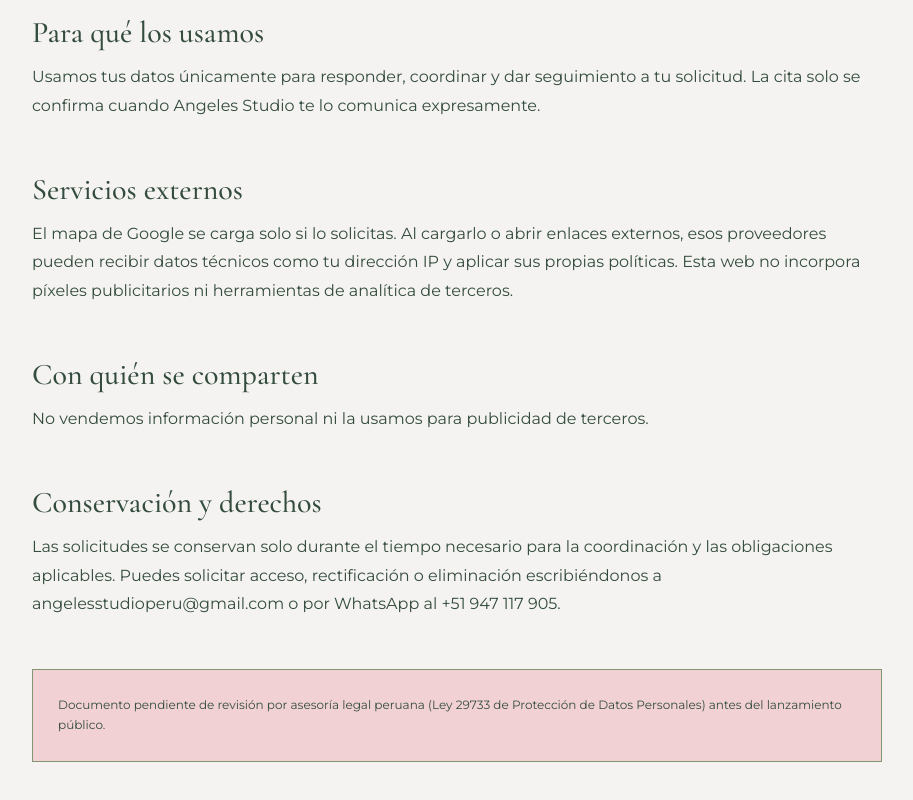
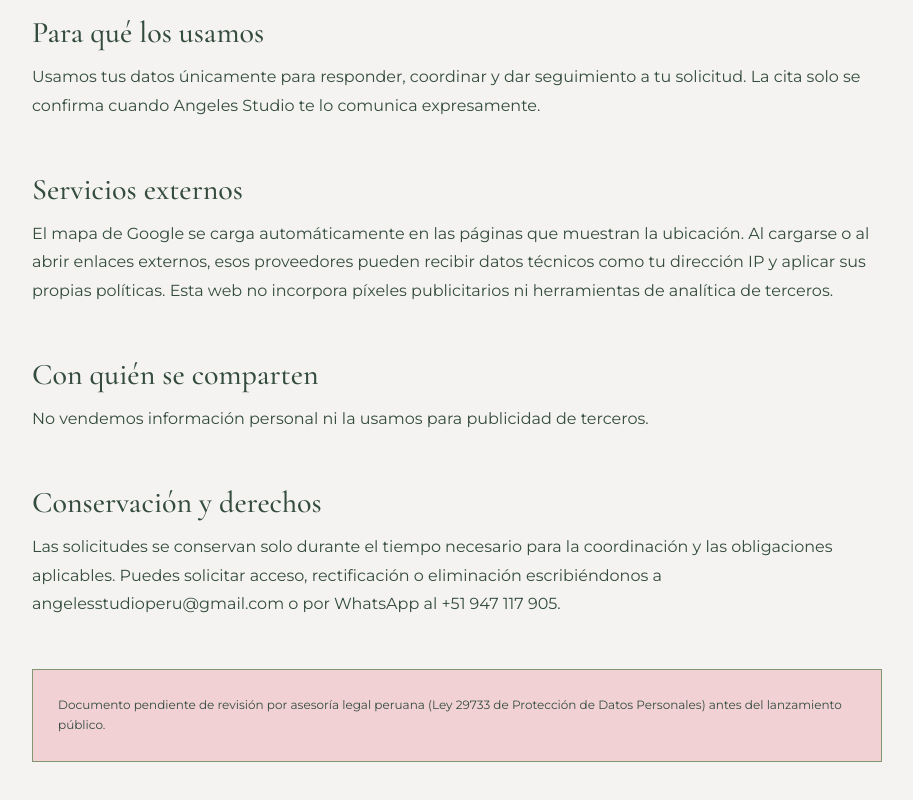
Before and after one commit to angelesstudioperu-cloud/angeles-studio, a Next.js app: page /privacidad in a window 1280 px wide. Shown: the part 971-1771 px from the top of the page, without its empty margins (183-1096 px from the left). Built offline with nearby package versions, Linux system fonts and the light colour scheme; no server answers.

Commit message:
Load the official Google map automatically

```diff
--- a/app/components/LocationMap.tsx
+++ b/app/components/LocationMap.tsx
@@ -1,6 +1,3 @@
-'use client';
-
-import { useState } from 'react';
 import { addressLines, business } from '../content/business';
 
 /**
@@ -8,20 +5,15 @@ import { addressLines, business } from '../content/business';
  * El CSP permite `frame-src https://www.google.com` únicamente para este embed.
  */
 export function LocationMap({ tone = 'light' }: { tone?: 'light' | 'peony' }) {
-  const [loaded, setLoaded] = useState(false);
   return (
     <div className={`location-map location-map-${tone}`}>
-      {loaded ? <iframe
+      <iframe
         src={business.mapsEmbedUrl}
         title={`Ubicación de ${business.name} en Google Maps`}
         loading="eager"
         referrerPolicy="strict-origin-when-cross-origin"
         allowFullScreen
-      /> : <div className="map-consent">
-        <p>Encuentranos en Los Olivos</p>
-        <button type="button" className="button button-primary" onClick={() => setLoaded(true)}>Cargar mapa de Google</button>
-        <small>Al cargarlo te conectas con Google. También puedes <a href={business.mapsUrl} target="_blank" rel="noreferrer">abrir la ubicación ↗</a>.</small>
-      </div>}
+      />
       <div className="location-map-card">
         <p className="eyebrow">Estamos aquí</p>
         <address>
--- a/app/privacidad/page.tsx
+++ b/app/privacidad/page.tsx
@@ -35,8 +35,9 @@ export default function PrivacyPage() {
 
         <h2>Servicios externos</h2>
         <p>
-          El mapa de Google se carga solo si lo solicitas. Al cargarlo o abrir enlaces externos, esos
-          proveedores pueden recibir datos técnicos como tu dirección IP y aplicar sus propias políticas.
+          El mapa de Google se carga automáticamente en las páginas que muestran la ubicación. Al cargarse
+          o al abrir enlaces externos, esos proveedores pueden recibir datos técnicos como tu dirección IP
+          y aplicar sus propias políticas.
           Esta web no incorpora píxeles publicitarios ni herramientas de analítica de terceros.
         </p>
         <h2>Con quién se comparten</h2>
```
Also changed, not shown: 2 other files (tests, documents, lock files or other folders).
